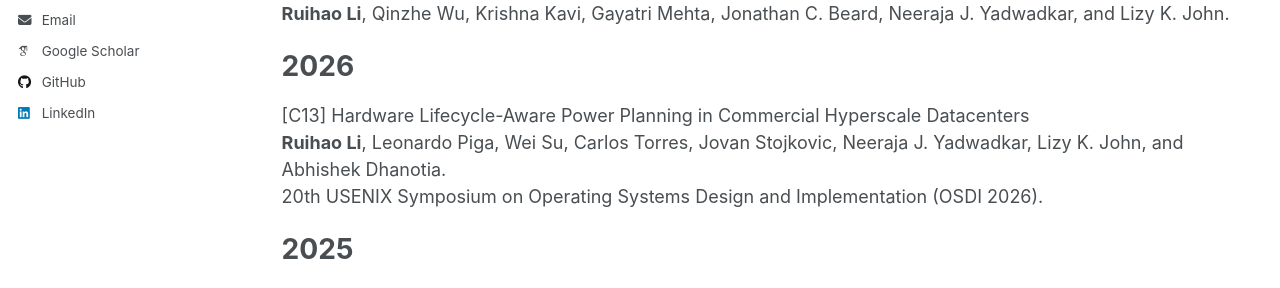
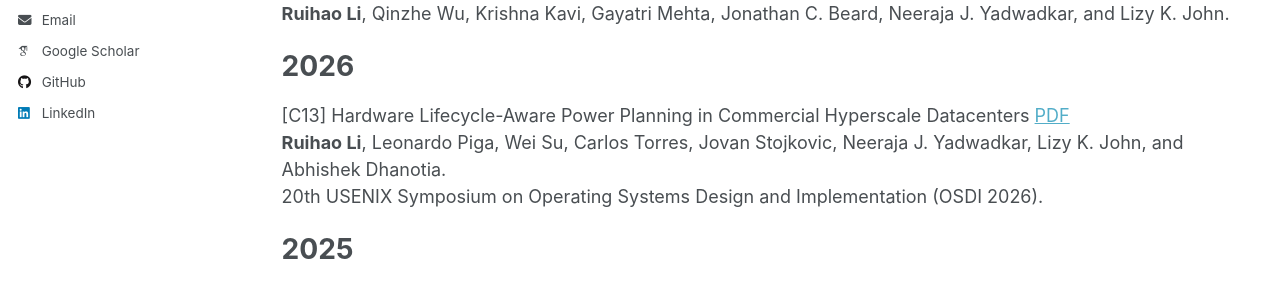
Before and after one commit to lrh12580/lrh12580.github.io, a Jekyll site: the page built from _publications/publications.md, in a window 1280 px wide and 900 px high. Shown: the part 402-690 px from the top of the window. Built offline with Jekyll 4.4.1, drawn with Linux system fonts in a browser that asks for light colours; some web fonts are replaced.

Commit message:
add OSDI 2026 PDF

```diff
--- a/_publications/publications.md
+++ b/_publications/publications.md
@@ -19,7 +19,7 @@ Full Version of CAL 2025.
 
 2026
 ======
-[C13] Hardware Lifecycle-Aware Power Planning in Commercial Hyperscale Datacenters <br>
+[C13] Hardware Lifecycle-Aware Power Planning in Commercial Hyperscale Datacenters [PDF](./Li_OSDI_2026.pdf) <br>
 **Ruihao Li**, Leonardo Piga, Wei Su, Carlos Torres, Jovan Stojkovic, Neeraja J. Yadwadkar, Lizy K. John, and Abhishek Dhanotia. <br>
 20th USENIX Symposium on Operating Systems Design and Implementation (OSDI 2026).
 
```
Also changed, not shown: 1 other file.
